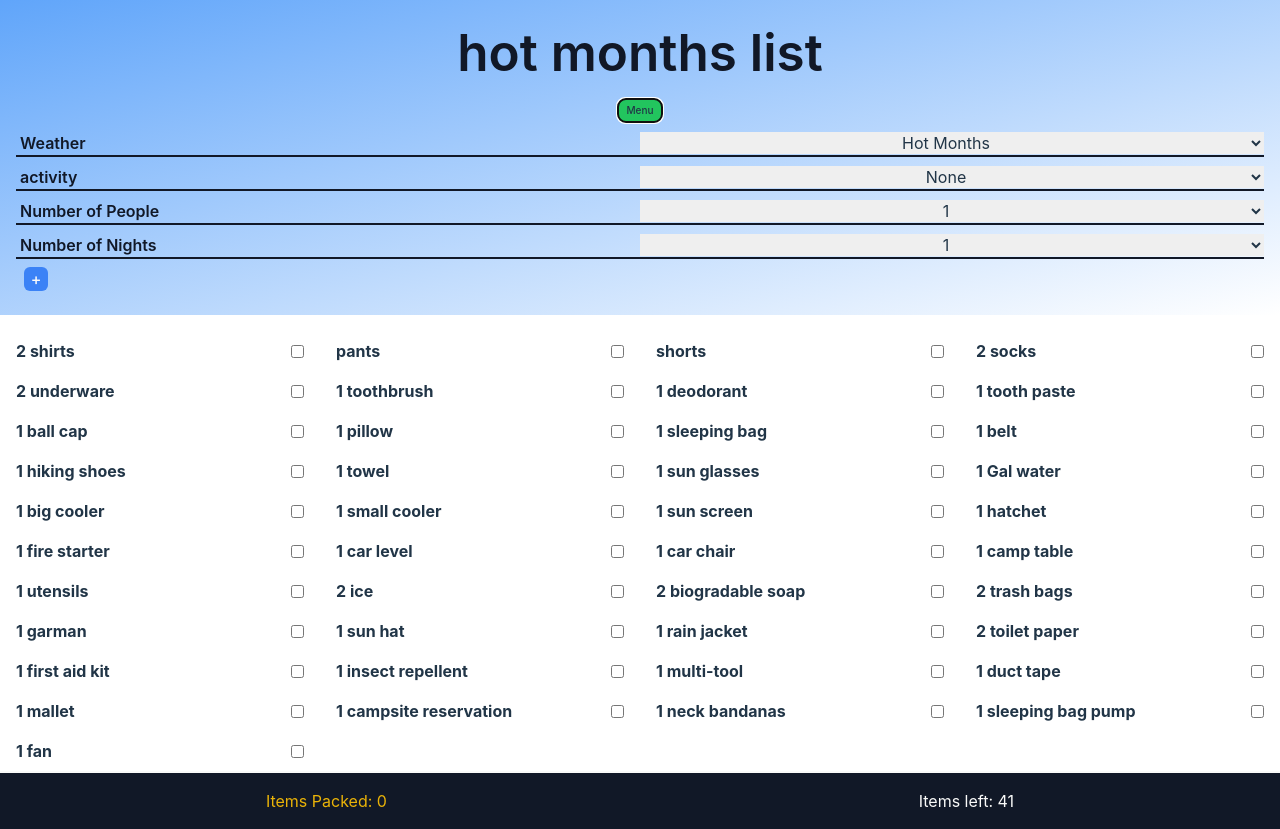
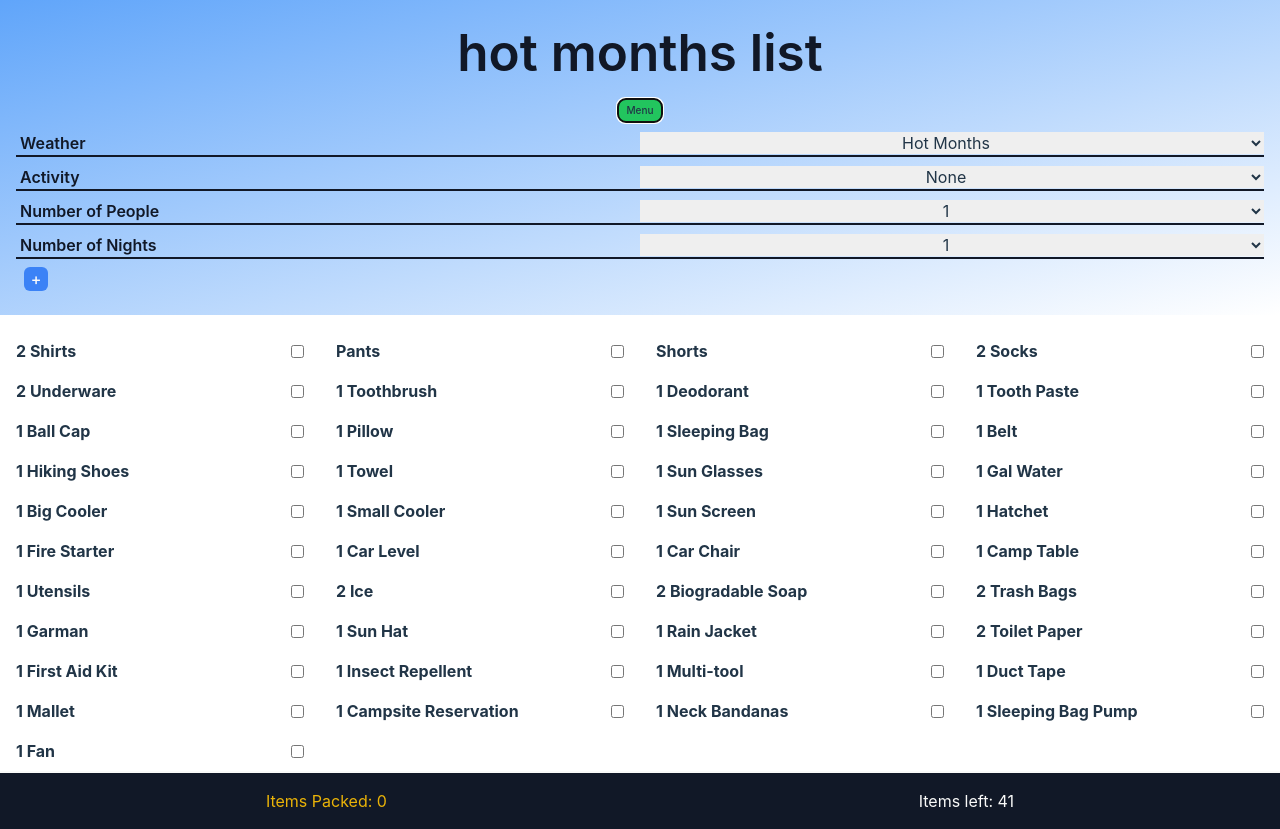
Before and after one commit to Jpatrick6420/checklist, a React (Vite) app: page / in a window 1280 px wide. Both pictures are taken after a click on the button "Menu". Built offline with nearby package versions, Linux system fonts and the light colour scheme.

Commit message:
added a capitalize name function for item names. changed menu transition to height instead of translate

```diff
--- a/src/components/CurrentList.jsx
+++ b/src/components/CurrentList.jsx
@@ -3,6 +3,7 @@ import PropTypes from "prop-types";
 import { useContext, useEffect } from "react";
 import { ItemsContext } from "../context/reducerContext";
 import { handleActiveListChange } from "../data/listData";
+import { capitalizeName } from "../utilities/utilities";
 
 function CurrentList() {
   const { state, toggleChecked, dispatch } = useContext(ItemsContext);
@@ -60,7 +61,8 @@ function CurrentList() {
               className=" flex items-center justify-between hover:bg-blue-600 hover:text-stone-50 rounded-md py-2 px-4"
             >
               <p className={itemStyles}>
-                {amount} {item.name === "water" ? "Gal" : ""} {item.name}
+                {amount} {item.name === "water" ? "Gal" : ""}{" "}
+                {capitalizeName(item.name)}
               </p>
               <input
                 type="checkbox"
--- a/src/components/Nav.jsx
+++ b/src/components/Nav.jsx
@@ -22,10 +22,10 @@ function Nav() {
       <Button type="primary" label="Menu" onClick={toggleNavOpen} />
 
       <ul
-        className={`transition-transform  duration-500 ease-in-out transform origin-top ${
-          navOpen ? "scale-y-100 opacity-100" : "scale-y-0 opacity-0"
-        } `}
-        style={{ transformOrigin: "top", height: navOpen ? "auto" : "0" }}
+        className={` transition-all ${
+          navOpen ? "max-h-screen opacity-100" : "max-h-0 opacity-0"
+        } duration-700 ease-in-out overflow-hidden`}
+        style={{ maxHeight: navOpen ? "500px" : "0" }}
       >
         <li>
           {" "}
@@ -43,7 +43,7 @@ function Nav() {
             onChange={handleActivityChange}
             options={["none", "biking", "kayaking"]}
             id="activity-change-input"
-            label="activity"
+            label="Activity"
             value={state.currentActivityValue}
             dispatch={dispatch}
           />
--- a/src/utilities/utilities.js
+++ b/src/utilities/utilities.js
@@ -35,3 +35,22 @@ export const initialState = {
   bikingList,
   kayakingList,
 };
+
+export const capitalizeName = (name) => {
+  const split = name.split(" ");
+
+  if (split.length === 1) {
+    const firstLetter = split[0][0].toUpperCase();
+    const restOfName = split[0].slice(1);
+    return firstLetter + restOfName;
+  }
+
+  const capitalizedElements = split.map((word) => {
+    const firstLetter = word[0].toUpperCase();
+    const restOfName = word.slice(1);
+
+    return firstLetter + restOfName;
+  });
+
+  return capitalizedElements.join(" ");
+};
```
